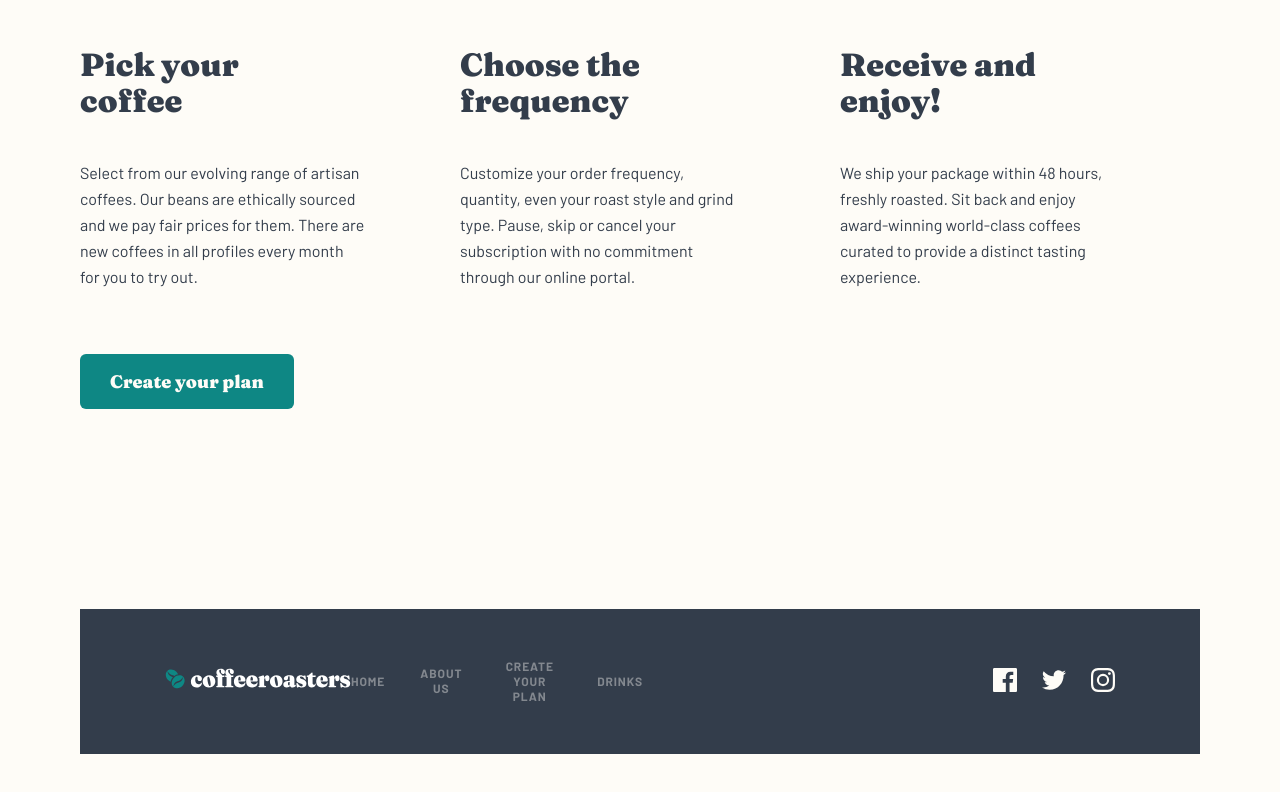
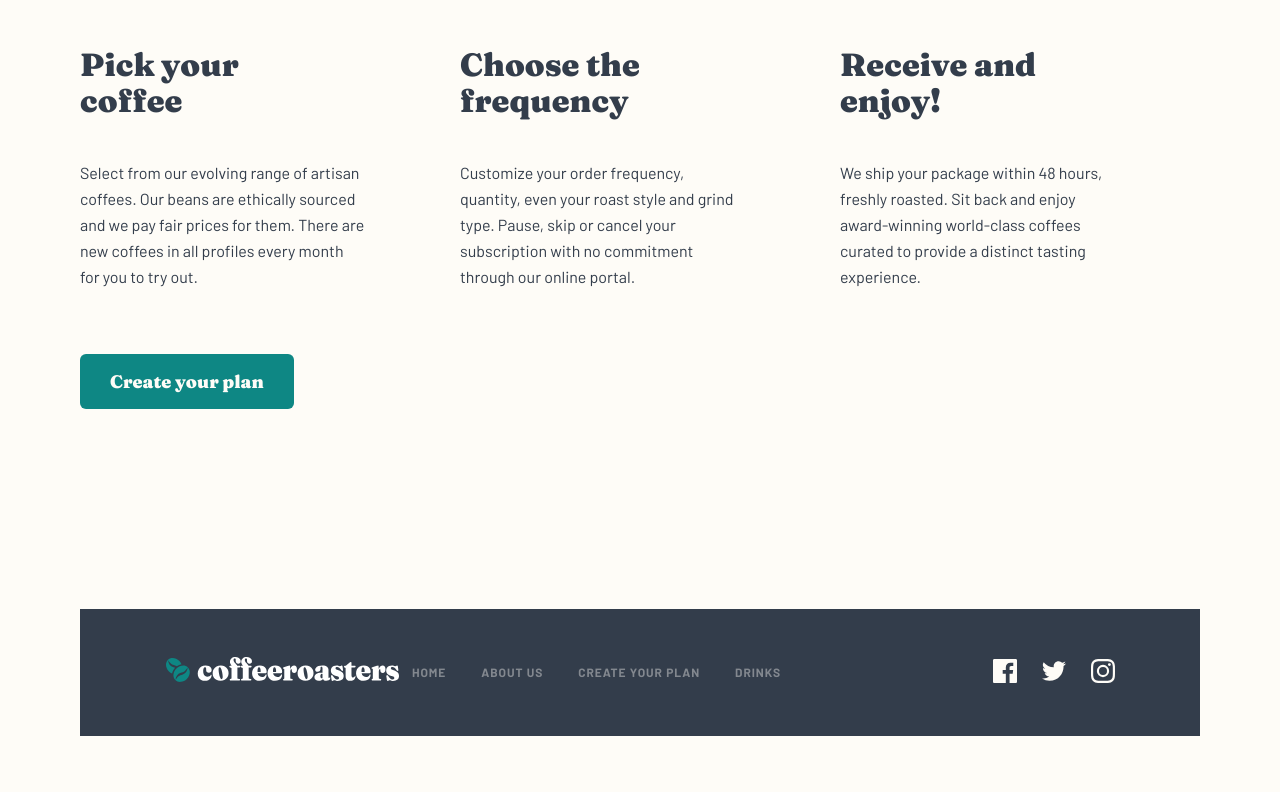
Before and after one commit to vickievien/coffee-roasters, a Next.js app: page / in a window 1280 px wide. Shown: the part 2740-3532 px from the top of the page. Built offline with nearby package versions, Linux system fonts and the light colour scheme.

Commit message:
:lipstick: update: decrease margin right for footer list to increase space between logo and footer list

```diff
--- a/styles/globals.css
+++ b/styles/globals.css
@@ -276,7 +276,7 @@ footer .social-logo:hover {
     top: -3px;
   }
   .footer-link-list {
-    margin: 0 350px 0 0;
+    margin: 0 200px 0 0;
   }
   .footer-link-list li a {
     transition: 0.3s ease-in-out;
```
